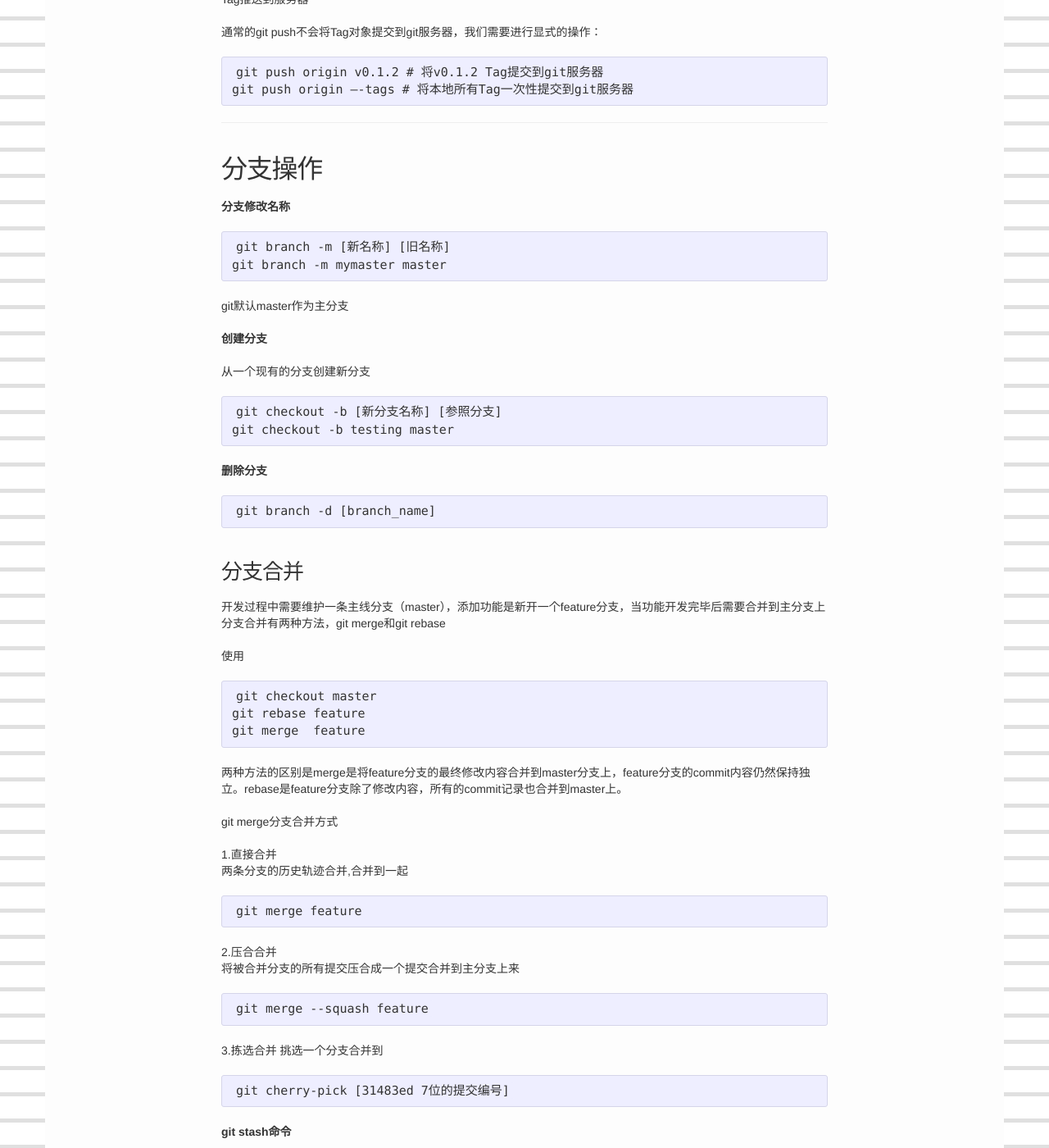
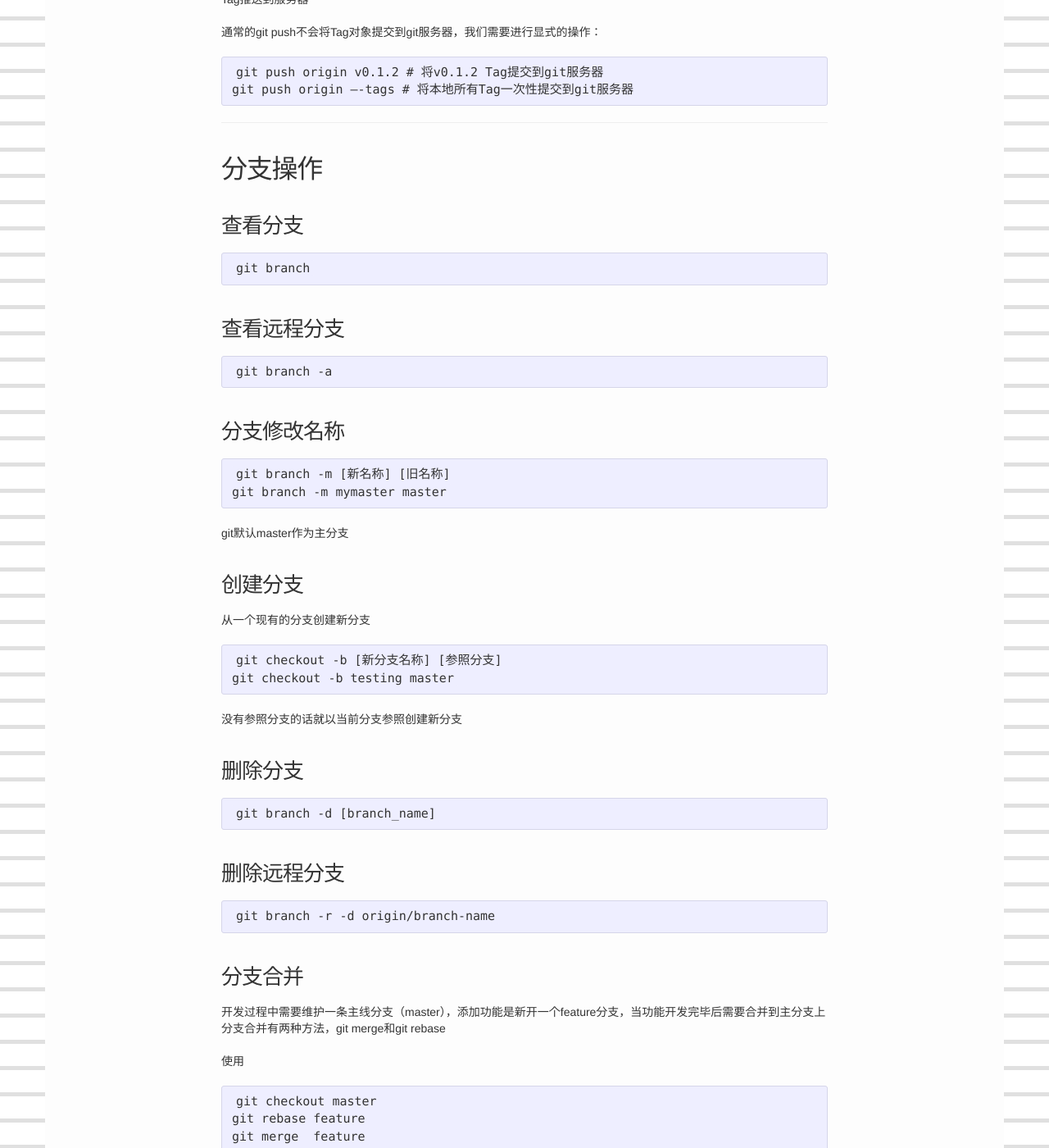
Before and after one commit to viator42/viator42.github.io, a Jekyll site: the page built from _posts/2019-10-2-git-note.markdown, in a window 1280 px wide and 1400 px high, scrolled down 2355 px. Shown: the whole window at 82% size. Built offline with Jekyll 4.4.1, drawn with Linux system fonts in a browser that asks for light colours.

Commit message:
update post

```diff
--- a/_posts/2019-10-2-git-note.markdown
+++ b/_posts/2019-10-2-git-note.markdown
@@ -93,23 +93,37 @@ Tag推送到服务器
 
 ## 分支操作
 
-__分支修改名称__
+### 查看分支
+
+    git branch
+
+### 查看远程分支
+
+    git branch -a
+
+### 分支修改名称
 
     git branch -m [新名称] [旧名称]
     git branch -m mymaster master
 
 git默认master作为主分支
 
-__创建分支__
+### 创建分支
 
 从一个现有的分支创建新分支
 
     git checkout -b [新分支名称] [参照分支]
     git checkout -b testing master
 
-__删除分支__
+没有参照分支的话就以当前分支参照创建新分支
+
+### 删除分支
 
     git branch -d [branch_name]
+
+### 删除远程分支
+
+    git branch -r -d origin/branch-name
 
 ### 分支合并
 
@@ -178,7 +192,7 @@ git stash会把所有未提交的修改（包括暂存的和非暂存的）都
 
     git stash branch ［branch_name］
 
-__git rebase命令__
+## git rebase命令
 
 1.对已经提交的commit进行编辑修改
 
```
Also changed, not shown: other parts of _posts/2019-10-2-git-note.markdown (+1 -1 lines).
